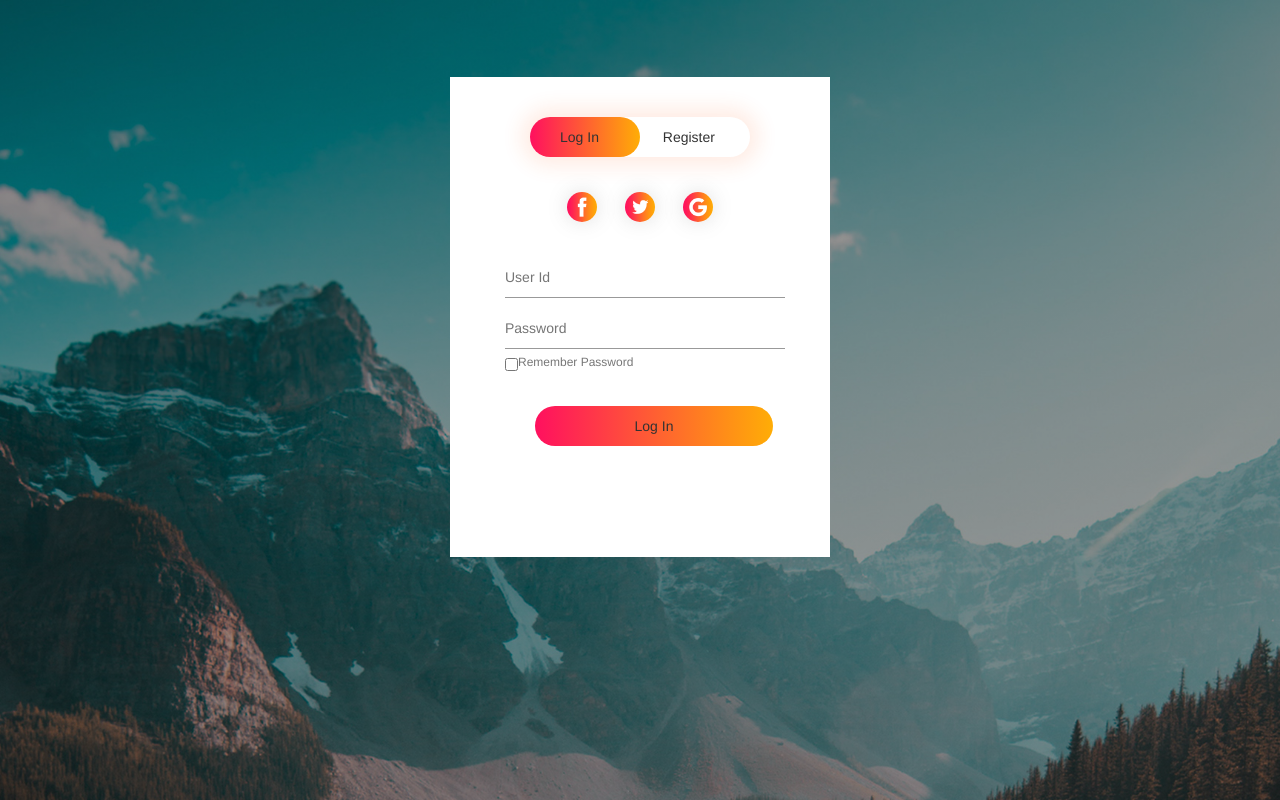
After one commit to ratin17/e-school, a PHP site: page /log-res/login-res.html in a window 1280 px wide. The commit adds this page. Run offline with PHP 8.4, Linux system fonts and the light colour scheme; some libraries are stand-ins or nearby versions.

Commit message:
after login ang res

```diff
--- /dev/null
+++ b/log-res/log-res-style.css
@@ -0,0 +1,114 @@
+*{
+    margin: 0;
+    padding: 0;
+}
+.hero{
+    height: 100%;
+    width: 100%;
+    background-image: linear-gradient(rgba(0,0,0,0.4),rgba(0,0,0,0.4)),url(temp.jpg);
+    background-position: center;
+    background-size: cover;
+    position: absolute;
+}
+
+.form-box{
+    width: 380px;
+    height: 480px;
+    position: relative;
+    margin: 6% auto;
+    background: #fff;
+    padding: 5px;
+    overflow: hidden;
+}
+
+.btn-box{
+    width: 220px;
+    margin: 35px auto;
+    position: relative;
+    box-shadow: 0 0 20px 9px #ff61241f;
+    border-radius: 30px;
+}
+
+.toggle-btn{
+    padding: 10px 30px;
+    cursor: pointer;
+    background: transparent;
+    border: 0;
+    outline: none;
+    position: relative;
+}
+
+#btn{
+    top: 0;
+    left: 0;
+    position: absolute;
+    width: 110px;
+    height: 100%;
+    background: linear-gradient(to right, #ff105f, #ffad06);
+    border-radius: 30px;
+    transition: .5s;
+}
+
+.social-icons{
+    margin: 30px auto;
+    text-align: center;
+}
+
+.social-icons img{
+    width: 30px;
+    margin: 0 12px;
+    cursor: pointer;
+    border-radius: 50%;
+    box-shadow: 0 0 20px 0 #7f7f7f3d;
+}
+
+.input-group{
+    /*top: 180px;*/
+    position: absolute;
+    width: 280px;
+    transition: .5s;
+}
+
+.input-field{
+    width: 100%;
+    padding: 10px 0;
+    margin: 5px 0;
+    border-left: 0;
+    border-top: 0;
+    border-right: 0;
+    border-bottom: 1px solid #999;
+    outline: none;
+    background: transparent;
+}
+
+.submit-btn{
+    width: 85%;
+    padding: 10px 30px;
+    cursor: pointer;
+    display: block;
+    margin: 30px;
+    background: linear-gradient(to right, #ff105f, #ffad06);
+    border: 0;
+    outline: none;
+    border-radius: 30px;
+}
+
+.chech-box{
+    margin: 30px 10px 30px 0;
+    padding: 20px;
+}
+
+span{
+    color: #777;
+    font-size: 12px;
+    position: absolute;
+}
+
+#login{
+    left: 50px;
+}
+
+#register{
+    left: 450px;
+    bottom: 200px;
+}
--- /dev/null
+++ b/log-res/login-res.html
@@ -0,0 +1,72 @@
+<!DOCTYPE html>
+<html lang="en">
+
+<head>
+  <meta charset="utf-8">
+  <title>Login & Registration Form</title>
+  <link rel="stylesheet" href="log-res-style.css">
+  <link rel="stylesheet" href="https://netdna.bootstrapcdn.com/bootstrap/3.1.0/css/bootstrap.min.css">
+</head>
+
+<body>
+
+  <div class="hero">
+
+    <div class="form-box">
+
+      <div class="btn-box">
+        <div id="btn"></div>
+        <button type="button" class="toggle-btn" onclick="login()">Log In</button>
+        <button type="button" class="toggle-btn" onclick="register()">Register</button>
+      </div>
+
+      <div class="social-icons">
+        <img src="fb.png">
+        <img src="tw.png">
+        <img src="gp.png">
+      </div>
+
+      <form id="login" class="input-group">
+        <input type="text" class="input-field" placeholder="User Id" required>
+        <input type="text" class="input-field" placeholder="Password" required>
+        <input type="checkbox" class="chech-box">
+        <span>Remember Password</span>
+        <button type="submit" class="submit-btn">Log In</button>
+      </form>
+
+      <form id="register" class="input-group">
+        <input type="text" class="input-field" placeholder="User Id" required>
+        <input type="email" class="input-field" placeholder="Email Id" required>
+        <input type="text" class="input-field" placeholder="Password" required>
+        <input type="checkbox" class="chech-box">
+        <span>I agree to the terms and conditions.</span>
+        <button type="submit" class="submit-btn">Register</button>
+      </form>
+
+    </div>
+
+  </div>
+
+  <script>
+
+    var x = document.getElementById("login");
+    var y = document.getElementById("register");
+    var z = document.getElementById("btn");
+
+    function register() {
+      x.style.left = "-400px";
+      y.style.left = "50px";
+      z.style.left = "110px";
+    }
+
+    function login() {
+      x.style.left = "50px";
+      y.style.left = "450px";
+      z.style.left = "0";
+    }
+
+  </script>
+
+</body>
+
+</html>
```
Also changed, not shown: contact-form/contact-style.css (added, +36 -0 lines), contact-form/contact.php (added, +47 -0 lines), css/style.css (+8 -1 lines), index.php (renamed from index.html, +16 -11 lines), log-res/fb.png (added), log-res/gp.png (added), log-res/temp.jpg (added), log-res/tw.png (added).
